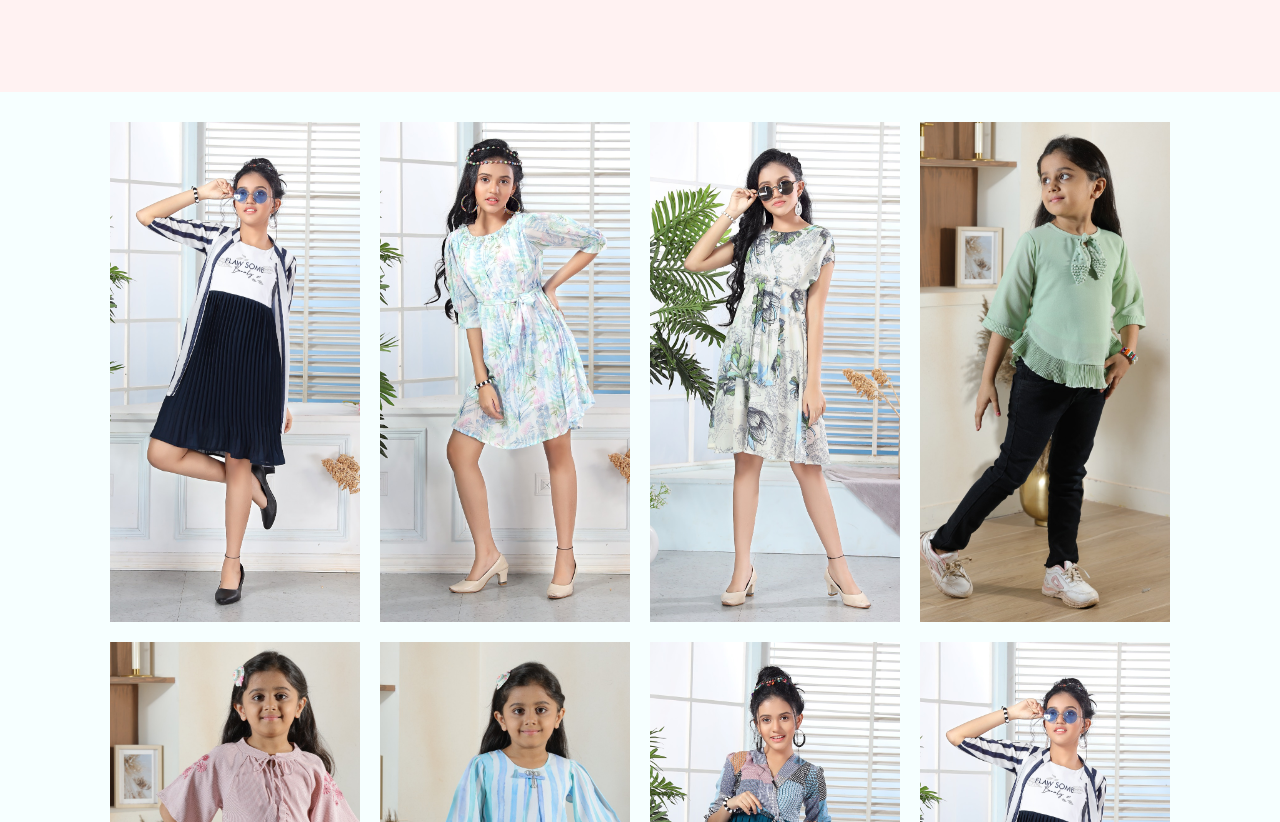
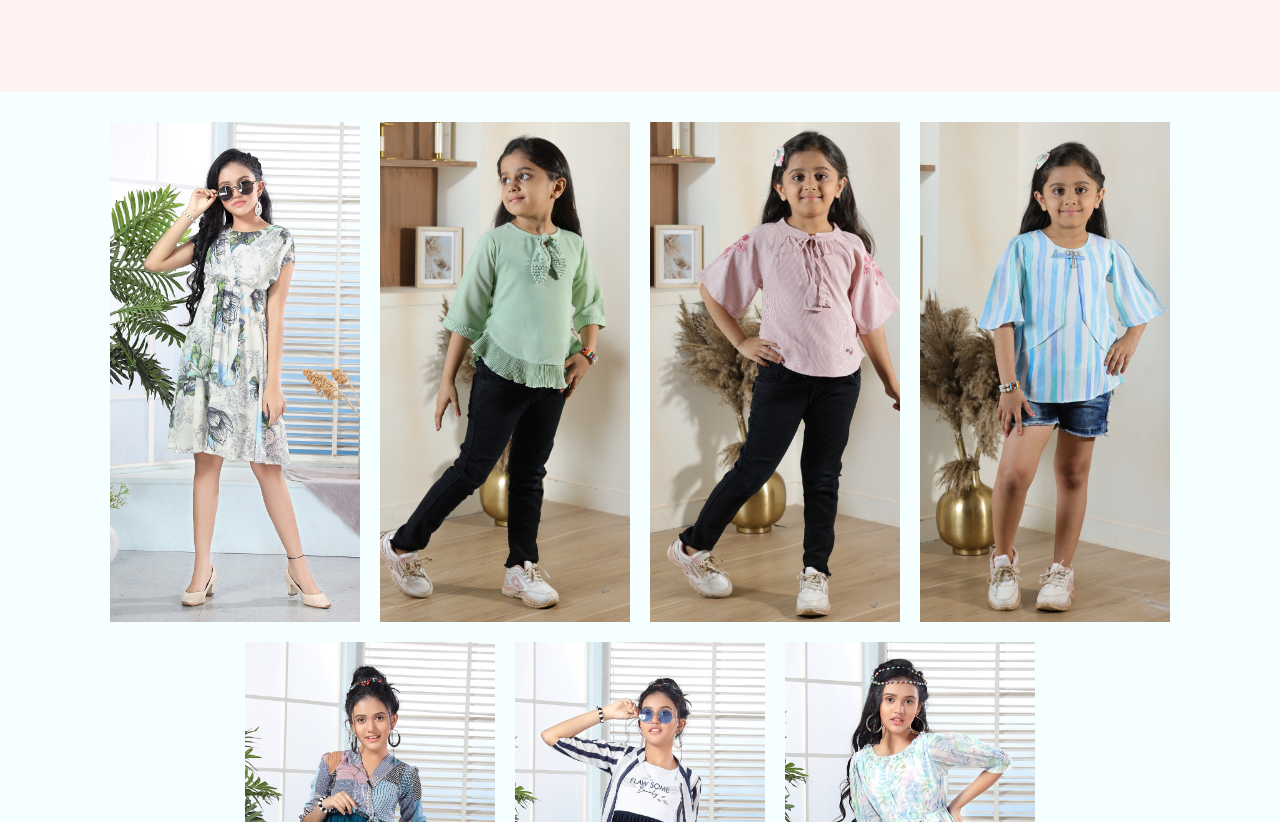
Before and after one commit to HarishTPrasad/StoryFashion, a plain HTML site: page index.html in a window 1280 px wide. Shown: the part 740-1562 px from the top of the page. Drawn offline with Linux system fonts and the light colour scheme.

Commit message:
bugs fixed

```diff
--- a/index.html
+++ b/index.html
@@ -22,7 +22,7 @@
 
             <div>
 
-              <img src="logo.JPG">
+              <img src="logo.JPG" >
 
             </div>
 
@@ -54,12 +54,12 @@
 
       <div class="image-container">
 
-        <div class="image-item">
+        <!-- <div class="image-item">
           <img class="imgn" src="img1.jpg" alt="Image 1 Description">
         </div>
         <div class="image-item">
         <img class="imgn" src="img2.jpg" alt="Image 2 Description">
-        </div>
+        </div> -->
         <div class="image-item">
           <img class="imgn" src="img3.jpg" alt="Image 2 Description">
           </div>
```
Also changed, not shown: img1.jpg (deleted), img2.jpg (deleted).
